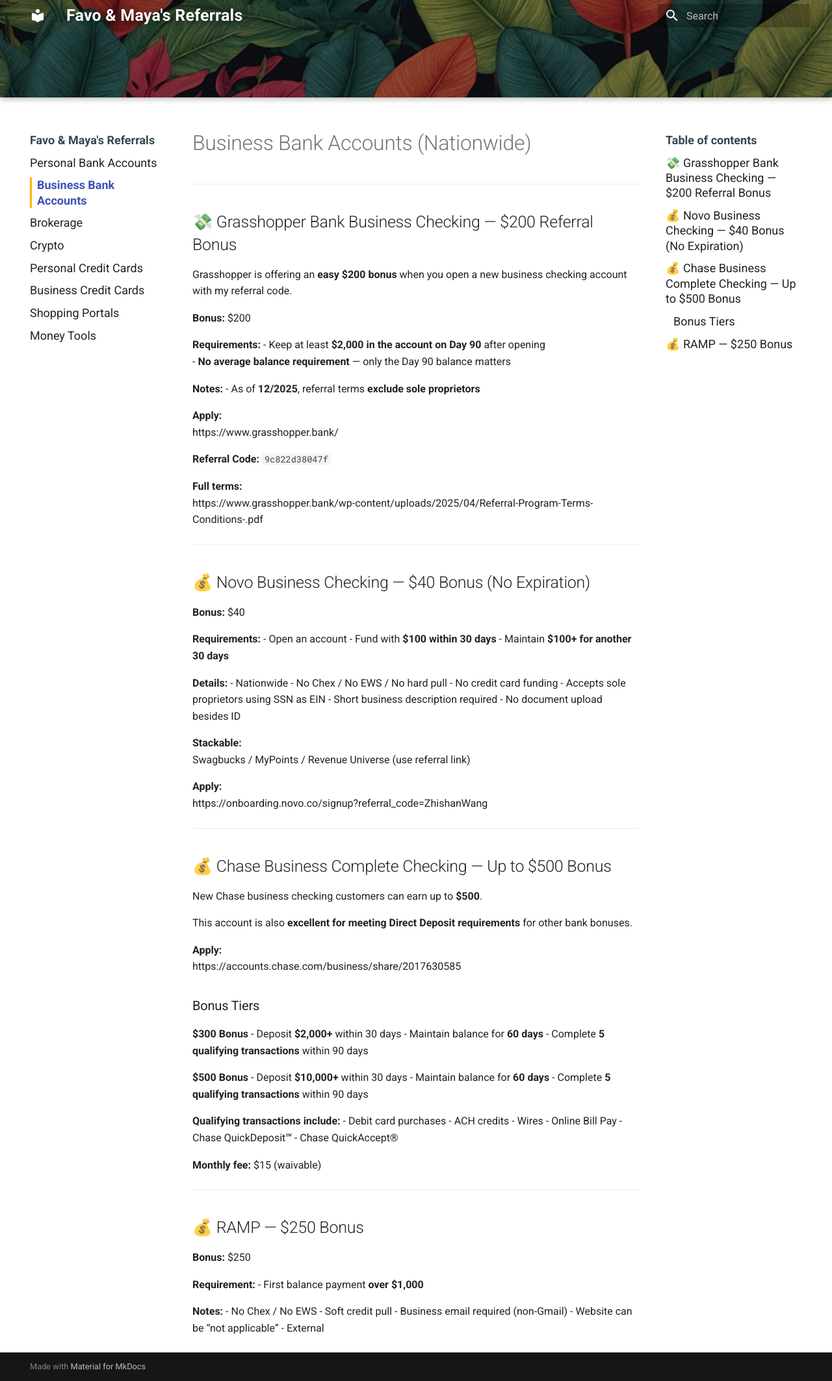
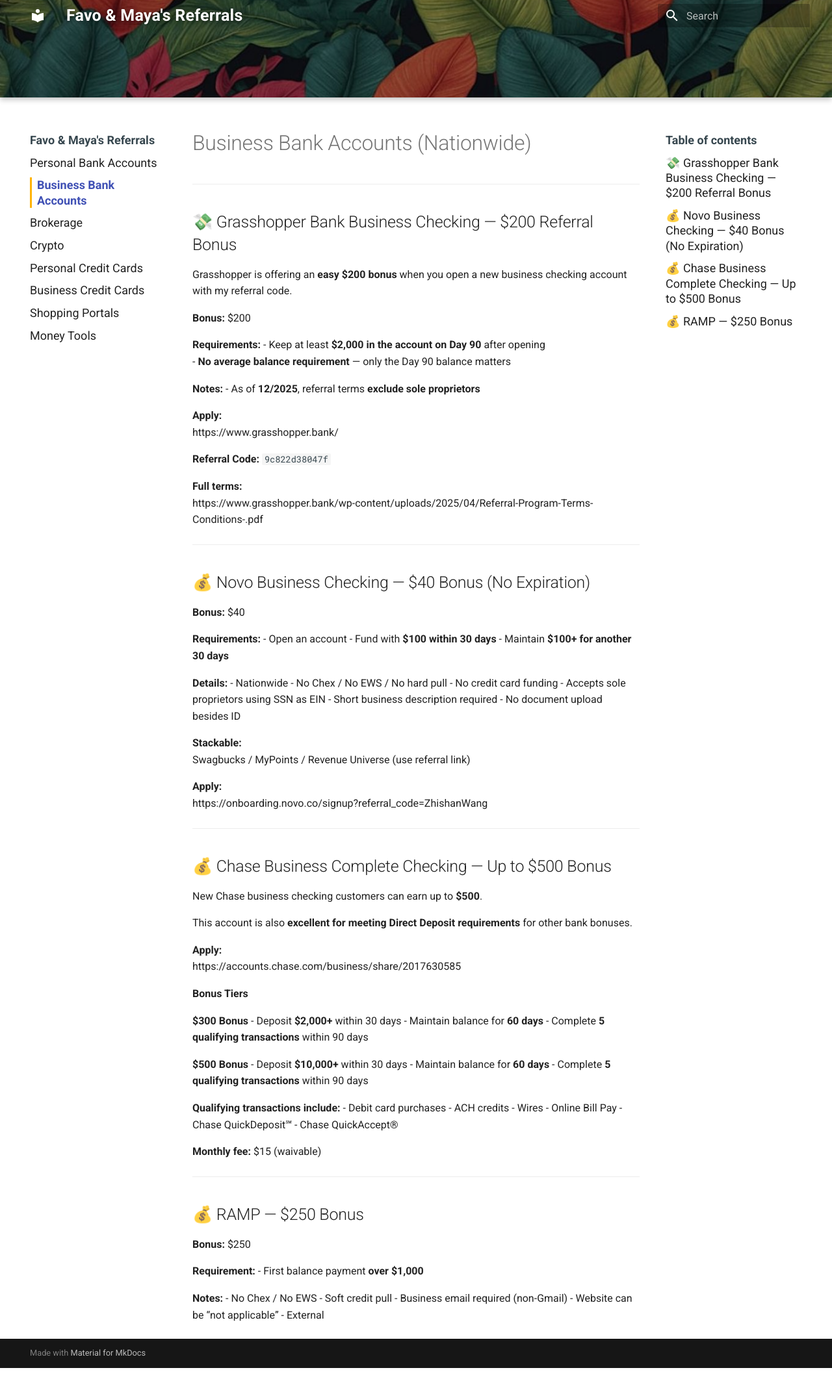
Before and after one commit to whispersofzephyr/favolinkhub-site, an MkDocs documentation site: the page built from docs/business-bank.md, in a window 1280 px wide. Shown: the whole page at 65% size. Built offline with MkDocs 1.6.1 and Material for MkDocs 9.7.7, drawn with Linux system fonts in a browser that asks for light colours.

Commit message:
Update Bonus Tiers section formatting

```diff
--- a/docs/business-bank.md
+++ b/docs/business-bank.md
@@ -59,7 +59,7 @@ This account is also **excellent for meeting Direct Deposit requirements** for o
 **Apply:**
 https://accounts.chase.com/business/share/2017630585
 
-### Bonus Tiers
+**Bonus Tiers**
 
 **$300 Bonus**
 - Deposit **$2,000+** within 30 days
```
